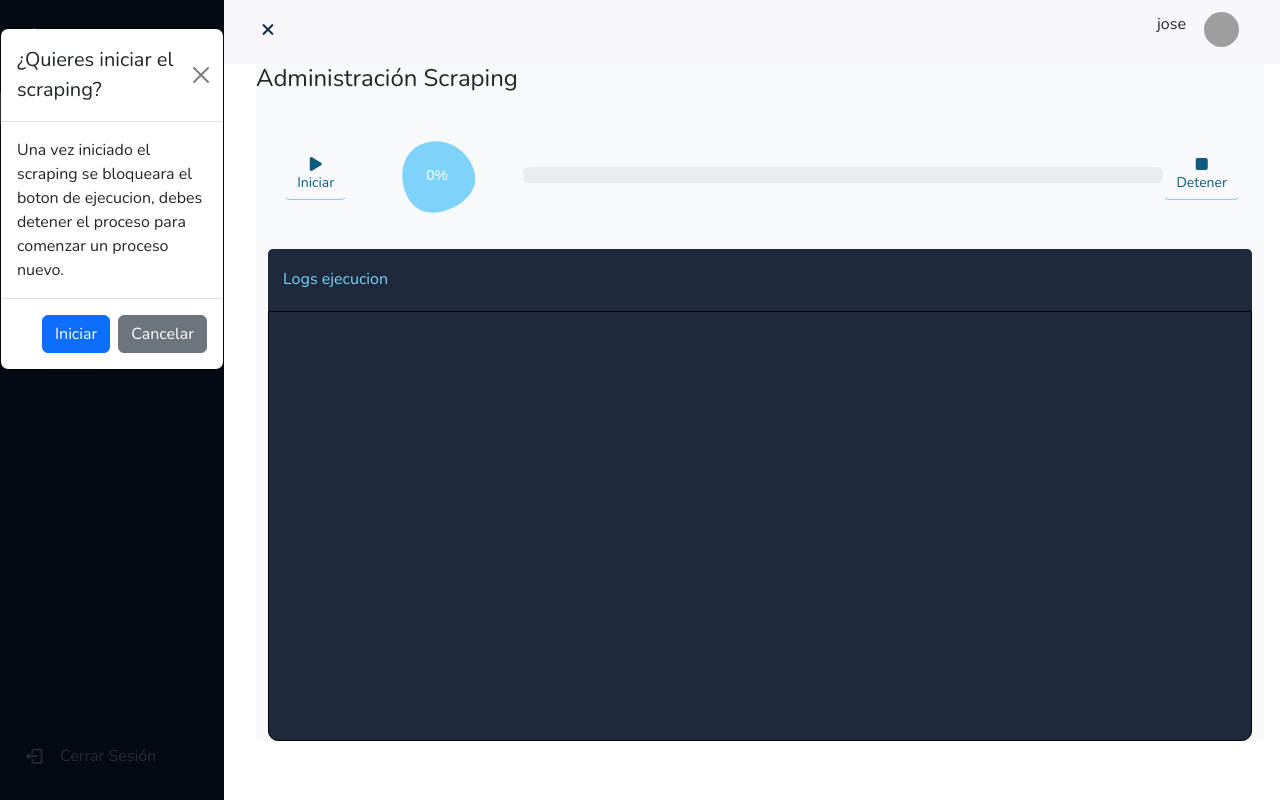
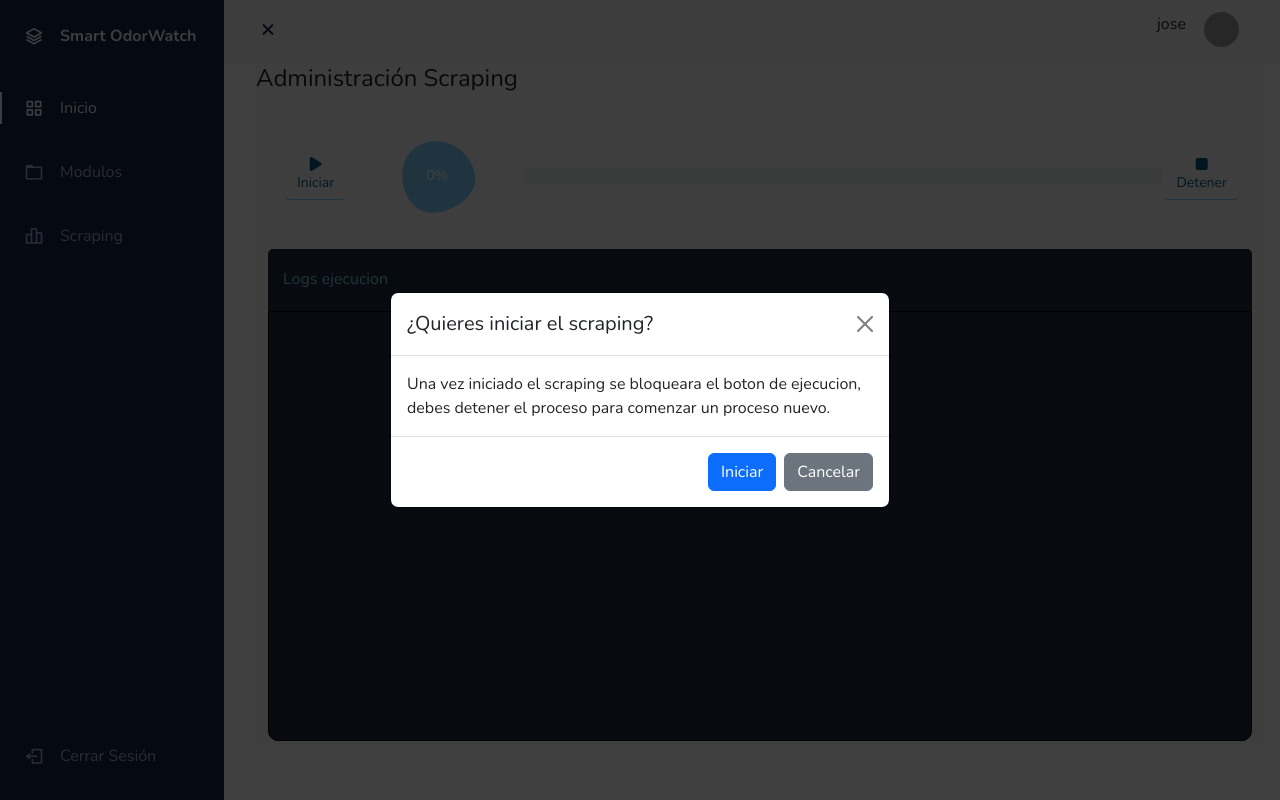
Before and after one commit to joselechuga/capstone-JoseMedina, a Django app: page /panel/ in a window 1280 px wide, after a click on "Iniciar". Run offline with Django 5.2, Linux system fonts and the light colour scheme; a user stored in the database is signed in; data that the repository does not hold is empty; some libraries are stand-ins or nearby versions; grey boxes are pictures that could not be loaded.

Commit message:
correccion modal ejecucion

```diff
--- a/odorwatch/static/css/panel_style.css
+++ b/odorwatch/static/css/panel_style.css
@@ -111,3 +111,8 @@
 .log-decorator{
     color: #cb0aae;
 }
+
+/*MODAL EMERGENTE*/
+.fade{
+    width: 100vw;
+}
--- a/odorwatch/templates/panel.html
+++ b/odorwatch/templates/panel.html
@@ -46,7 +46,7 @@
 
   <!-- Modal -->
   <div class="modal fade" id="exampleModal" tabindex="-1" aria-labelledby="exampleModalLabel" aria-hidden="true">
-    <div class="modal-dialog">
+    <div class="modal-dialog modal-dialog-centered">
       <div class="modal-content">
         <div class="modal-header">
           <h1 class="modal-title fs-5" id="exampleModalLabel">¿Quieres iniciar el scraping?</h1>
@@ -62,6 +62,9 @@
   </div>
 
   <br>
+
+
+
 
   <div class="container container-logs">
     <ul class="nav nav-underline">
```
Also changed, not shown: db.sqlite3, 1 other file.
